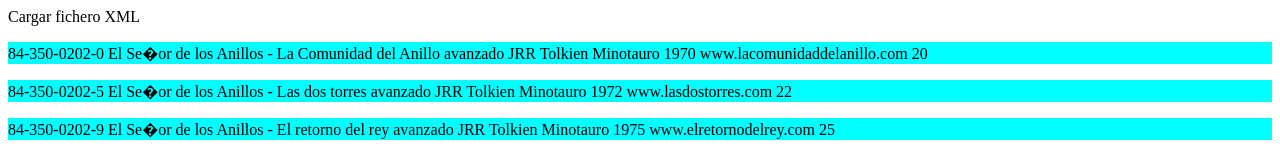
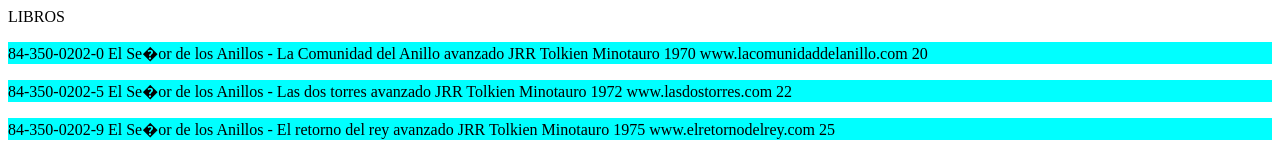
Before and after one commit to Feermh99/Feermh99.github.io, a plain HTML site: page Actividades2 - UT5/index.html in a window 1280 px wide. Shown: the top 156 px of the page. Drawn offline with Linux system fonts and the light colour scheme.

Commit message:
Update index.html

```diff
--- a/Actividades2 - UT5/index.html
+++ b/Actividades2 - UT5/index.html
@@ -6,7 +6,7 @@
         <link href="tablas.css" rel="stylesheet" media="All" type="text/css" />
     </head>
     <body>
-		<div>Cargar fichero XML</div>
+		<div>LIBROS</div>
 		<div id="ficheroXML"></div>
         <script src="ajax.js"></script>
         <script src="leerFicheroXML.js"></script>
```
